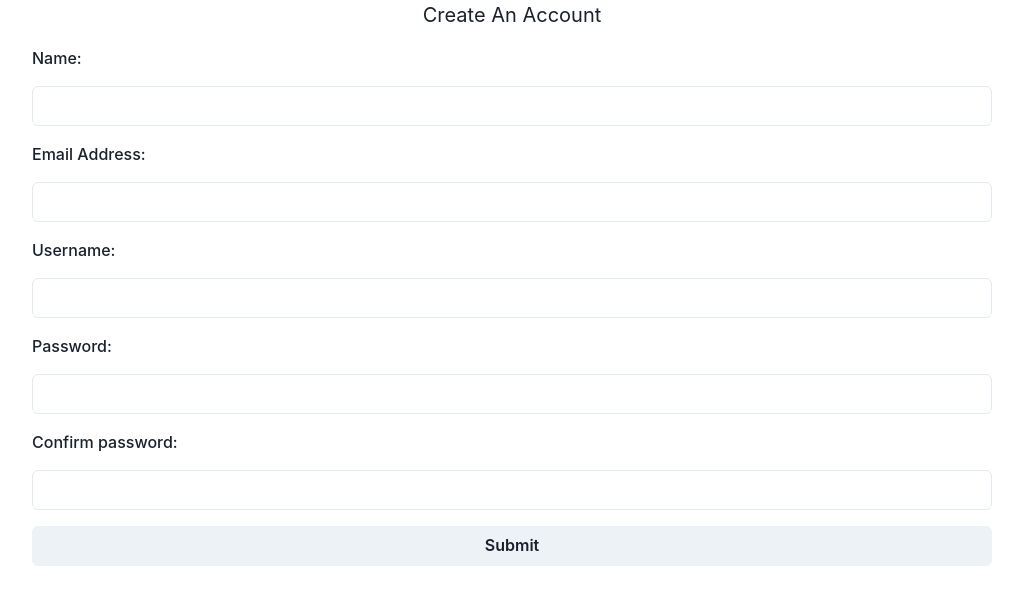
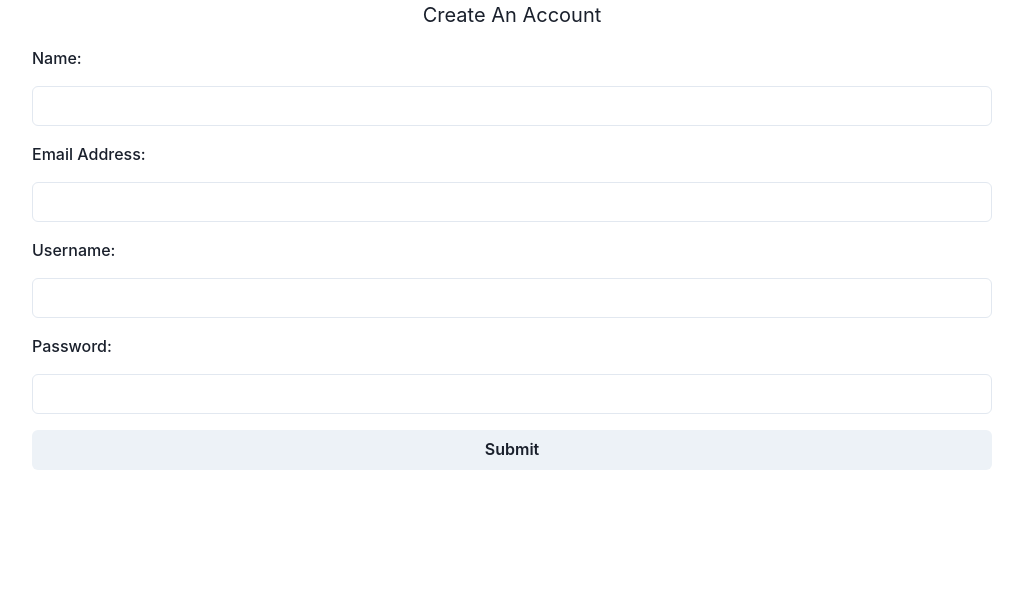
Before and after one commit to j-zavala/projectplanningtool, a React (Create React App) app in the folder frontend/: page /sign-up in a window 1280 px wide. Shown: the top 604 px of the page, without its empty margins (128-1151 px from the left). Built offline with nearby package versions, Linux system fonts and the light colour scheme.

Commit message:
feat: Added event handlers for inputs and form submit

```diff
--- a/frontend/src/Pages/Signup.tsx
+++ b/frontend/src/Pages/Signup.tsx
@@ -1,11 +1,46 @@
+import React, { useState } from 'react';
 import { Box, Text, Input, Button, FormLabel } from "@chakra-ui/react";
 
 const SignUp: React.FC = () => {
+    const [name, setName] = useState("");
+    const [email, setEmail] = useState("");
+    const [username, setUsername] = useState("");
+    const [password, setPassword] = useState("");
+
+const onNameChange = (e: React.ChangeEvent<HTMLInputElement>) => {
+    console.log(e.target.value);
+    setName(e.target.value);
+}
+
+const onEmailChange = (e: React.ChangeEvent<HTMLInputElement>) => {
+    console.log(e.target.value);
+    setEmail(e.target.value);
+}
+
+const onUsernameChange = (e: React.ChangeEvent<HTMLInputElement>) => {
+    console.log(e.target.value);
+    setUsername(e.target.value);
+}
+
+const onPasswordChange = (e: React.ChangeEvent<HTMLInputElement>) => {
+    console.log(e.target.value);
+    setPassword(e.target.value);
+}
+
+const onSubmit = (e: React.FormEvent<HTMLFormElement>) => {
+    e.preventDefault();
+    console.log("Name: ", name);
+    console.log("Email: ", email);
+    console.log("Username: ", username);
+    console.log("Password: ", password);
+}
+
   return (
     <Box>
       <Text textAlign={"center"} mb={4} fontSize={20}>
         Create An Account
       </Text>
+      <form onSubmit={onSubmit}>
       <Box
         maxW="75%"
         display="flex"
@@ -16,28 +51,25 @@ const SignUp: React.FC = () => {
       >
         <Box display="flex" flexDirection="column" gap={2} w="100%">
           <FormLabel>Name: </FormLabel>
-          <Input type="text" />
+          <Input type="text" onChange={onNameChange} />
         </Box>
         <Box display="flex" flexDirection="column" gap={2} w="100%">
           <FormLabel>Email Address: </FormLabel>
-          <Input type="email" />
+          <Input type="email" onChange={onEmailChange} />
         </Box>
         <Box display="flex" flexDirection="column" gap={2} w="100%">
           <FormLabel>Username: </FormLabel>
-          <Input type="text" />
+          <Input type="text" onChange={onUsernameChange} />
         </Box>
         <Box display="flex" flexDirection="column" gap={2} w="100%">
           <FormLabel>Password: </FormLabel>
-          <Input type="password" />
-        </Box>
-        <Box display="flex" flexDirection="column" gap={2} w="100%">
-          <FormLabel>Confirm password: </FormLabel>
-          <Input type="password" />
+          <Input type="password" onChange={onPasswordChange} />
         </Box>
         <Button type="submit" w="100%">
           Submit
         </Button>
       </Box>
+      </form>
     </Box>
   );
 };
```
